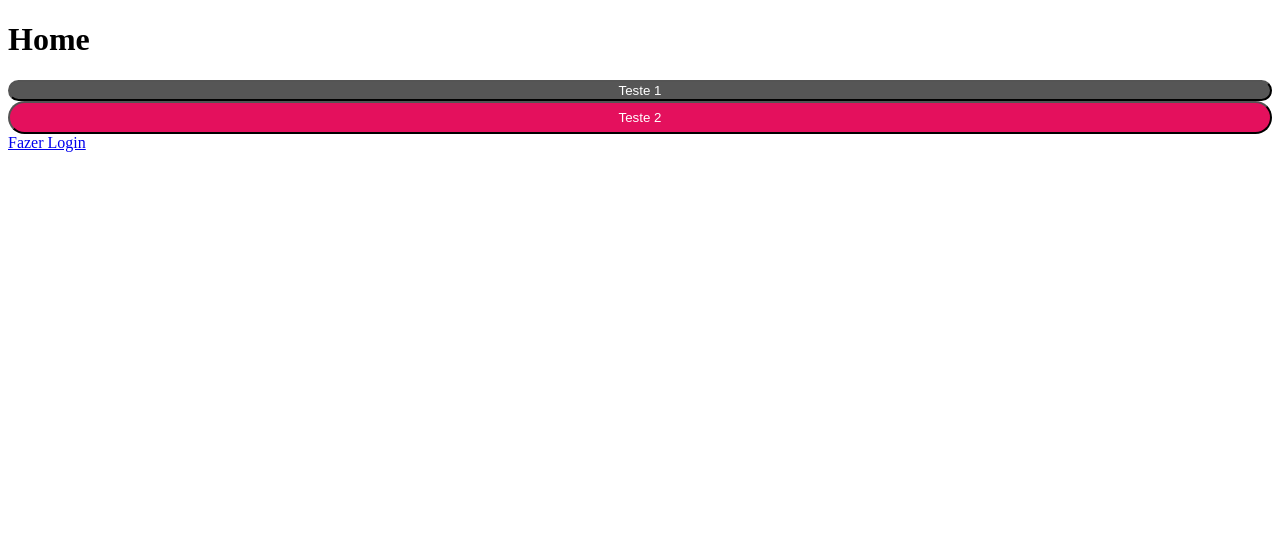
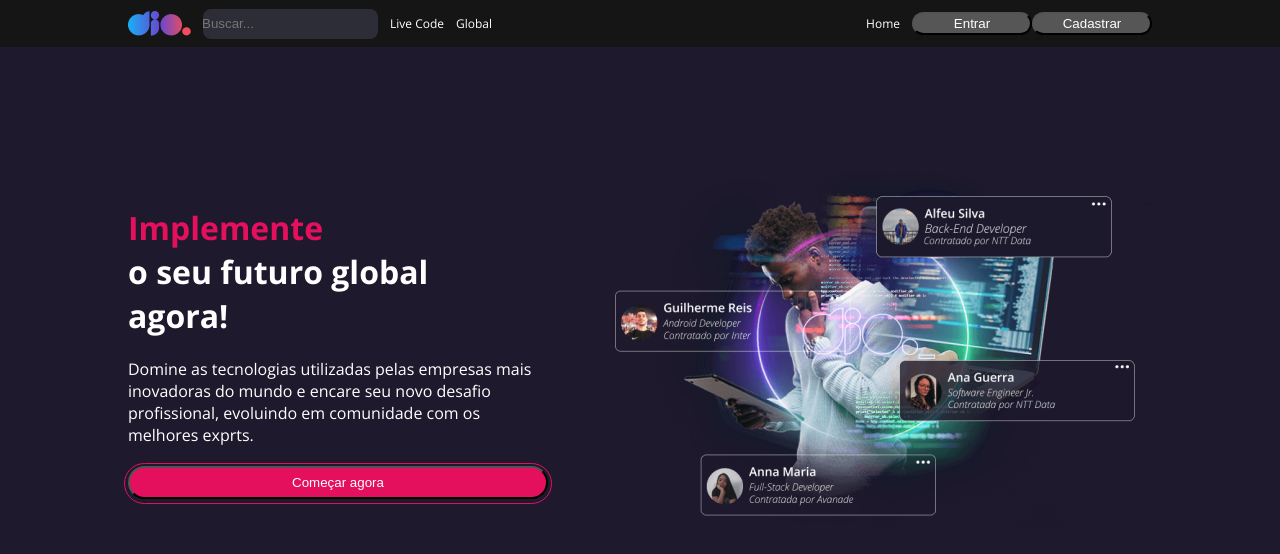
Before and after one commit to alramosf/dio, a React (Create React App) app in the folder dio/: page / in a window 1280 px wide. Shown: the top 554 px of the page. Built offline with nearby package versions, Linux system fonts and the light colour scheme.

Commit message:
adicionado novos css :8ball:

```diff
--- a/dio/public/index.html
+++ b/dio/public/index.html
@@ -2,42 +2,17 @@
 <html lang="en">
   <head>
     <meta charset="utf-8" />
-    <link rel="icon" href="%PUBLIC_URL%/favicon.ico" />
     <meta name="viewport" content="width=device-width, initial-scale=1" />
     <meta name="theme-color" content="#000000" />
-    <meta
-      name="description"
-      content="Web site created using create-react-app"
-    />
-    <link rel="apple-touch-icon" href="%PUBLIC_URL%/logo192.png" />
-    <!--
-      manifest.json provides metadata used when your web app is installed on a
-      user's mobile device or desktop. See https://developers.google.com/web/fundamentals/web-app-manifest/
-    -->
-    <link rel="manifest" href="%PUBLIC_URL%/manifest.json" />
-    <!--
-      Notice the use of %PUBLIC_URL% in the tags above.
-      It will be replaced with the URL of the `public` folder during the build.
-      Only files inside the `public` folder can be referenced from the HTML.
+    <link rel="preconnect" href="https://fonts.googleapis.com">
+    <link rel="preconnect" href="https://fonts.gstatic.com" crossorigin>
+    <link href="https://fonts.googleapis.com/css2?family=Open+Sans:wght@400;500;600;700&display=swap" rel="stylesheet">
 
-      Unlike "/favicon.ico" or "favicon.ico", "%PUBLIC_URL%/favicon.ico" will
-      work correctly both with client-side routing and a non-root public URL.
-      Learn how to configure a non-root public URL by running `npm run build`.
-    -->
     <title>React App</title>
   </head>
   <body>
     <noscript>You need to enable JavaScript to run this app.</noscript>
     <div id="root"></div>
-    <!--
-      This HTML file is a template.
-      If you open it directly in the browser, you will see an empty page.
 
-      You can add webfonts, meta tags, or analytics to this file.
-      The build step will place the bundled scripts into the <body> tag.
-
-      To begin the development, run `npm start` or `yarn start`.
-      To create a production bundle, use `npm run build` or `yarn build`.
-    -->
   </body>
 </html>
--- a/dio/src/components/Button/styles.js
+++ b/dio/src/components/Button/styles.js
@@ -6,25 +6,30 @@
     position: relative;
 
     color:#ffff;
-    paddin: 2px 12px;
+    padding: 2px 12px;
     min-width: 120px;
     width: 100%;
 
-    ${({variant}) => variant !== "primary" && css`
+    ${({ variant }) => variant !== "primary" && css`
       min-width: 167px;
       height: 33px;
 
       background: #e4105d;
 
+        &:hover{
+            opacity:0.6;
+            cursor:pointer;
+        }
+
       &::after {
-           content:'',
+        content: "";
         position: absolute;
         border: 1px solid #e4105d;
         top: -5px;
         left: -6px;
-           width: calc(100% -10px);
-           height: calc(100% +10px);
-           border-raius: 22px;
+        width: calc(100% + 10px);
+        height: calc(100% + 10px);
+        border-radius: 22px;
       }
     `}
 `
--- a/dio/src/components/Header/index.jsx
+++ b/dio/src/components/Header/index.jsx
@@ -1,15 +1,14 @@
 import React from 'react'
+import logo from '../../assets/logo-dio.png'
 import { Button } from '../Button'
 
 import {
     BuscarInputContainer,
-    Column,
     Container,
     Input,
     Menu,
     MenuRight,
     Row,
-    UserPicture,
     Wrapper
 } from './styles'
 
@@ -19,7 +18,7 @@
     <Wrapper>
         <Container>
             <Row>
-                <img src={} alt="Logo da dio"/>
+                <img src={ logo } alt="Logo da dio"/>
                 <BuscarInputContainer>
                     <Input placeholder='Buscar...'/>
                 </BuscarInputContainer>
--- a/dio/src/components/Header/styles.js
+++ b/dio/src/components/Header/styles.js
@@ -1,7 +1,7 @@
 import styled from "styled-components";
 
 export const Container = styled.div`
-    width: 100px;
+    width: 100%;
     max-width: 80%;
     height: 47px;
 
@@ -9,8 +9,6 @@
     justify-content: space-between;
     align-items: center;
     margin: 0 auto;
-
-
 
 `
 
@@ -22,7 +20,7 @@
 
 export const Column = styled.div`
     display: flex;
-    flex-direction: Column;
+    flex-direction: column;
     align-items: center;
 `
 
@@ -42,10 +40,14 @@
     border-radius: 8px;
     paddin: 2px 5px;
     margin: 0 12px;
+
+    display: flex;
+    align-items: center;
+    justify-content: center;
 `
 
 export const Menu = styled.a`
-    font-family: 'Open Sans'.
+    font-family: 'Open Sans', sans-serif;
     font-style: normal;
     font-size:12px;
     line-height: 25px;
@@ -54,7 +56,7 @@
     text-decoration:none;
 `
 export const MenuRight = styled.a`
-    font-family: 'Open Sans'.
+    font-family: 'Open Sans', sans-serif;
     font-style: normal;
     font-size:12px;
     line-height: 25px;
@@ -65,7 +67,7 @@
 export const UserPicture = styled.img`
     widht: 32px;
     height 32px;
-    border-radius: 22px
+    border-radius: 22px;
     border: 2px solid #ffffff;
 
 `
--- a/dio/src/index.js
+++ b/dio/src/index.js
@@ -2,10 +2,11 @@
 import ReactDOM from 'react-dom/client';
 import App from './App';
 
-
+import { GlobalStyle } from './styles/global';
 const root = ReactDOM.createRoot(document.getElementById('root'));
 root.render(
   <React.StrictMode>
+    <GlobalStyle />
     <App />
   </React.StrictMode>
 );
--- a/dio/src/pages/home/index.jsx
+++ b/dio/src/pages/home/index.jsx
@@ -1,12 +1,31 @@
 import { Link } from 'react-router-dom';
 
+import  bannerImage from '../../assets/banner.png';
 import { Button } from '../../components/Button';
+import { Header } from '../../components/Header';
+
+import { Container, TextContent, Title, TitleHighlight } from './styles';
 const Home = () => {
     return (<>
-        <h1>Home</h1>
-        <Button title='Teste 1'></Button>
-        <Button variant='secondary' title='Teste 2'></Button>
-        <Link to ="/login">Fazer Login</Link>
+        <Header />
+        <Container>
+            <div>
+                <Title>
+                    <TitleHighlight>
+                    Implemente
+                    <br />
+                    </TitleHighlight>
+                    o seu futuro global agora!
+                </Title>
+                <TextContent>
+                    Domine as tecnologias utilizadas pelas empresas mais inovadoras do mundo e encare seu novo desafio profissional, evoluindo em comunidade com os melhores exprts.
+                </TextContent>
+                <Button  title="Começar agora" variant="secondary" onClick={() => null} />
+            </div>
+            <div>
+                <img src={bannerImage} alt="imagem principal" srcset="" />
+            </div>
+        </Container>
     </>)
 }
 
--- /dev/null
+++ b/dio/src/pages/home/styles.js
@@ -0,0 +1,49 @@
+import styled from 'styled-components';
+
+export const Container = styled.main`
+
+    width:100%;
+    max-width 80%;
+    margin: 0 auto;
+    margin-top: 120px;
+
+    display:flex;
+    flex-direction: row;
+    justify-content: space-between;
+    align-items: center;
+
+
+`
+
+
+export const Title = styled.h2`
+    font-family: 'Open Sans';
+    font-style: normal;
+    font-weight: 700;
+    font-size: 32px;
+    width: 320px;
+    margin-bottom:20px;
+    line-height: 44px;
+
+    color:#ffffff;
+
+
+`
+
+export const TitleHighlight = styled.span`
+
+    color:#e4105d;
+
+`
+
+export const TextContent = styled.p`
+    font-family: 'Open Sans';
+    font-style: normal;
+    font-weight: 400;
+    font-size: 16px;
+    width: 420px;
+    margin-bottom: 20px;
+    line-height: 22px;
+
+    color:#ffffff;
+`
--- /dev/null
+++ b/dio/src/styles/global.js
@@ -0,0 +1,18 @@
+import { createGlobalStyle } from 'styled-components'
+
+
+export const GlobalStyle = createGlobalStyle `
+
+    *{
+        margin: 0;
+        padding: 0;
+    }
+
+    body{
+        background-color #1e192c;
+        color: #ffffff;
+
+    }
+
+
+`
```
Also changed, not shown: dio/src/assets/banner.png (added), dio/src/assets/logo-dio.png (added). Lines whose indentation alone changed are shown as unchanged.
